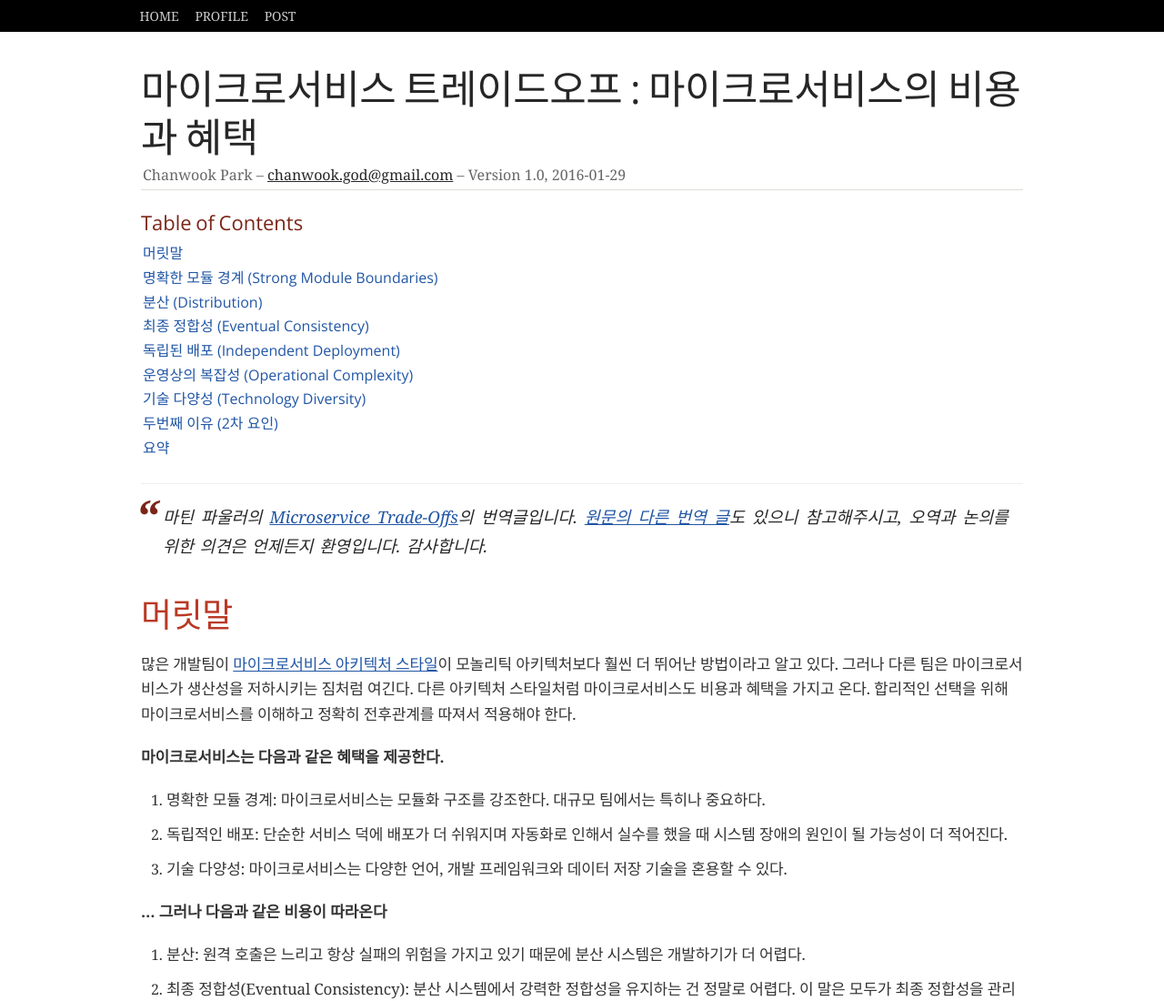
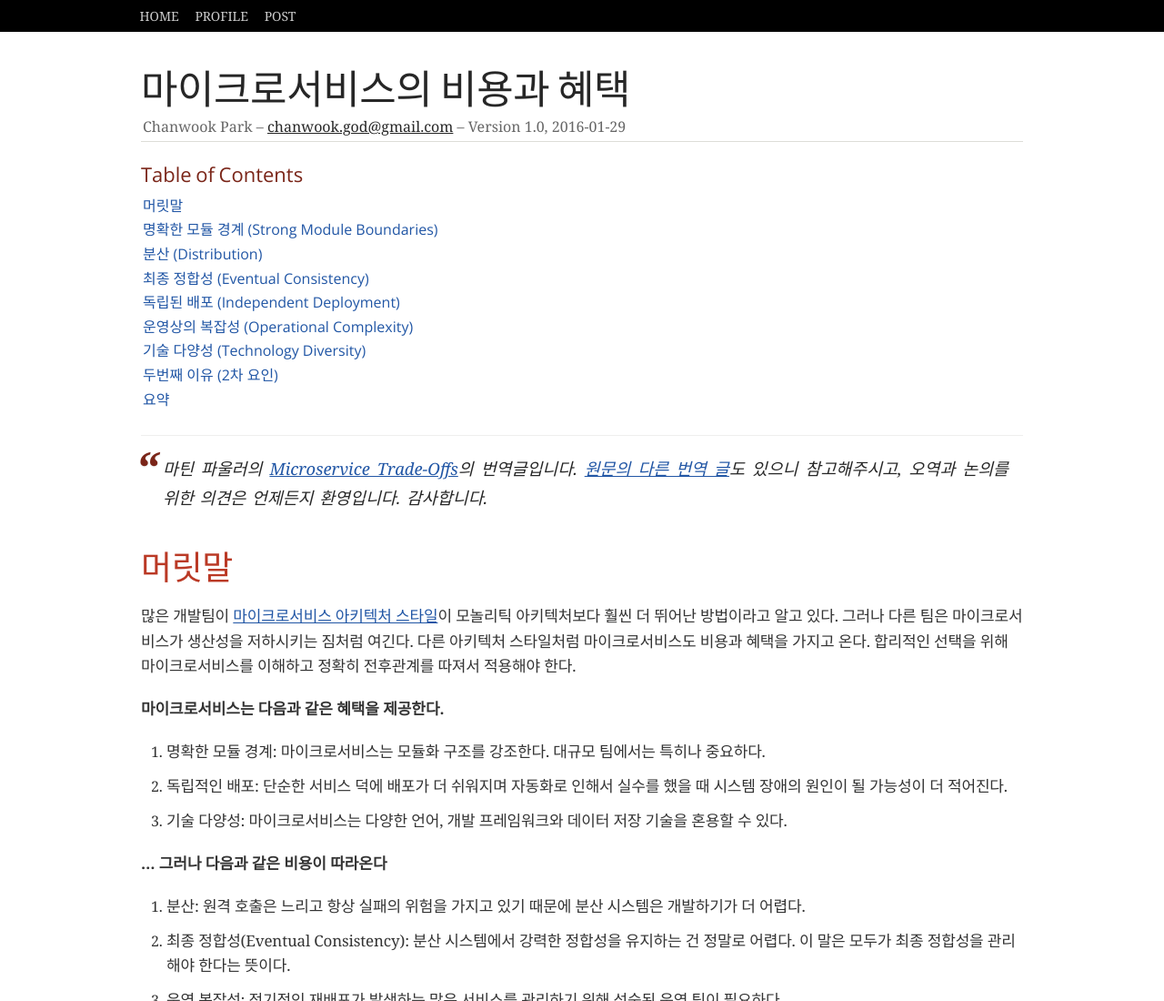
Before and after one commit to chanwookpark/treewiki, a plain HTML site: page miscoservice/microservice-trade-off-v1.html in a window 1280 px wide. Shown: the top 1100 px of the page at 91% size. Drawn offline with nearby package versions, Linux system fonts and the light colour scheme; a web font is replaced by a local one.

Commit message:
MS-tradeOff 퍼블리싱 완료

```diff
--- a/miscoservice/microservice-trade-off.html
+++ b/miscoservice/microservice-trade-off-v1.html
@@ -40,7 +40,7 @@
 <!-- Nav bar -->
 
 <div id="header">
-<h1>마이크로서비스 트레이드오프 : 마이크로서비스의 비용과 혜택</h1>
+<h1>마이크로서비스의 비용과 혜택</h1>
 <div class="details">
 <span id="author" class="author">Chanwook Park</span><br>
 <span id="email" class="email"><a href="mailto:chanwook.god@gmail.com">chanwook.god@gmail.com</a></span><br>
```
Also changed, not shown: 1 other file.
